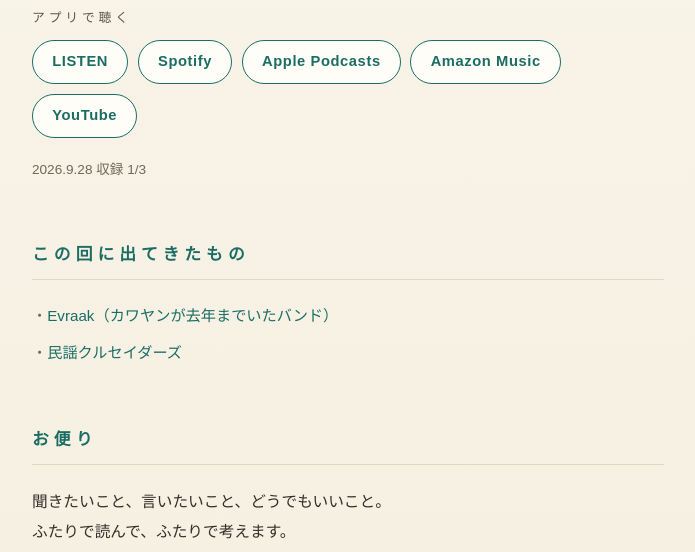
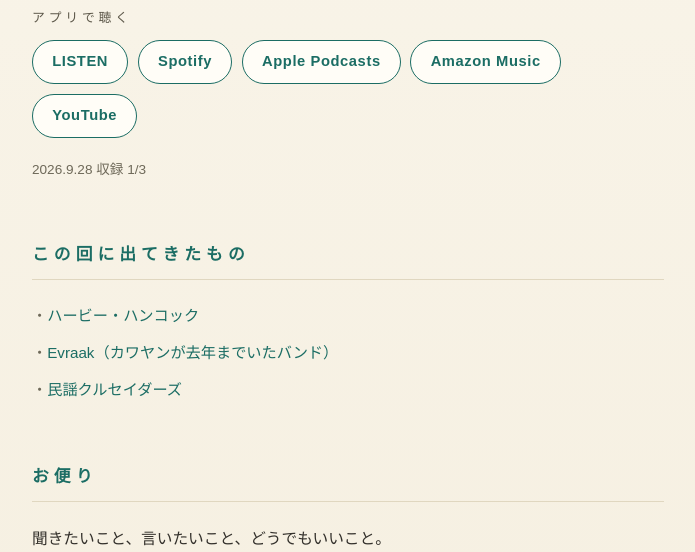
Before and after one commit to space-rock-diner/space-rock-diner.github.io, a plain HTML site: page docs/ep/7/index.html in a window 1280 px wide. Shown: the part 548-1100 px from the top of the page, without its empty margins (292-987 px from the left). Drawn offline with Linux system fonts and the light colour scheme.

Commit message:
Episode 7: add the musician talked about at the start to the references
Co-Authored-By: Claude Opus 5.5 <noreply@anthropic.com>
Agent-Session: claude:ddadcd0d-5c58-4954-9aaf-5276979f68c3
Agent-Model: unknown
Agent-Effort: xhigh

```diff
--- a/docs/ep/7/index.html
+++ b/docs/ep/7/index.html
@@ -359,6 +359,7 @@ fieldset.about legend { font-weight: 700; font-size: .95rem; letter-spacing: .08
   <section>
     <h2>この回に出てきたもの</h2>
     <ul class="refs-list">
+      <li><a href="https://www.herbiehancock.com/">ハービー・ハンコック</a></li>
       <li><a href="https://evraak.com/">Evraak（カワヤンが去年までいたバンド）</a></li>
       <li><a href="https://www.minyocrusaders.com/">民謡クルセイダーズ</a></li>
     </ul>
```
Also changed, not shown: 1 other file.
